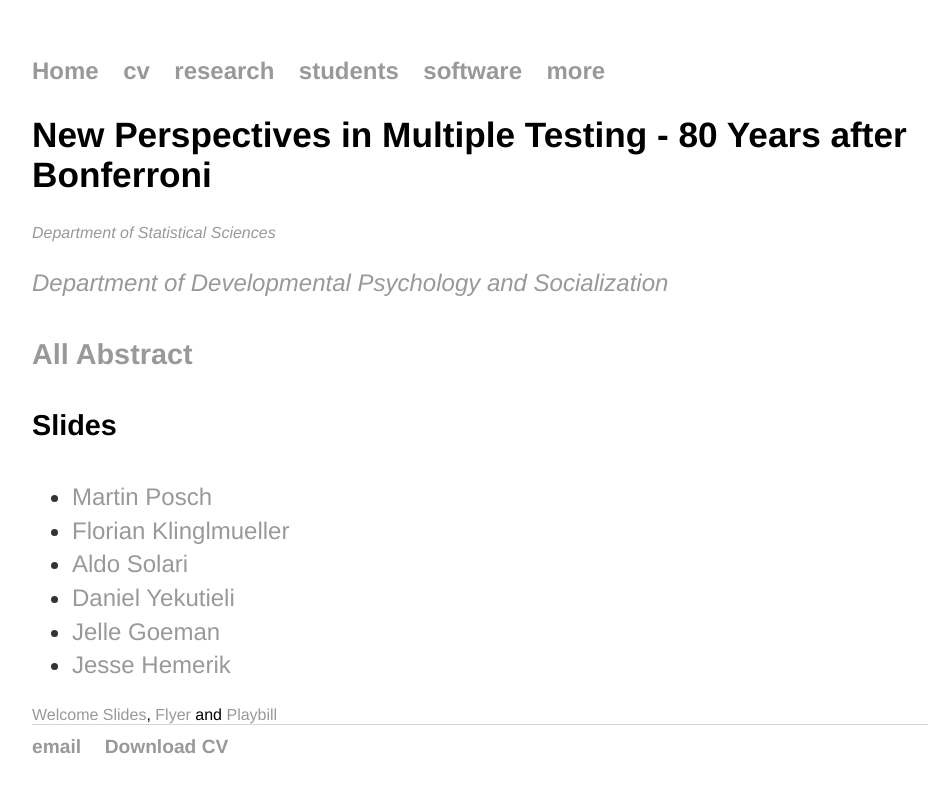
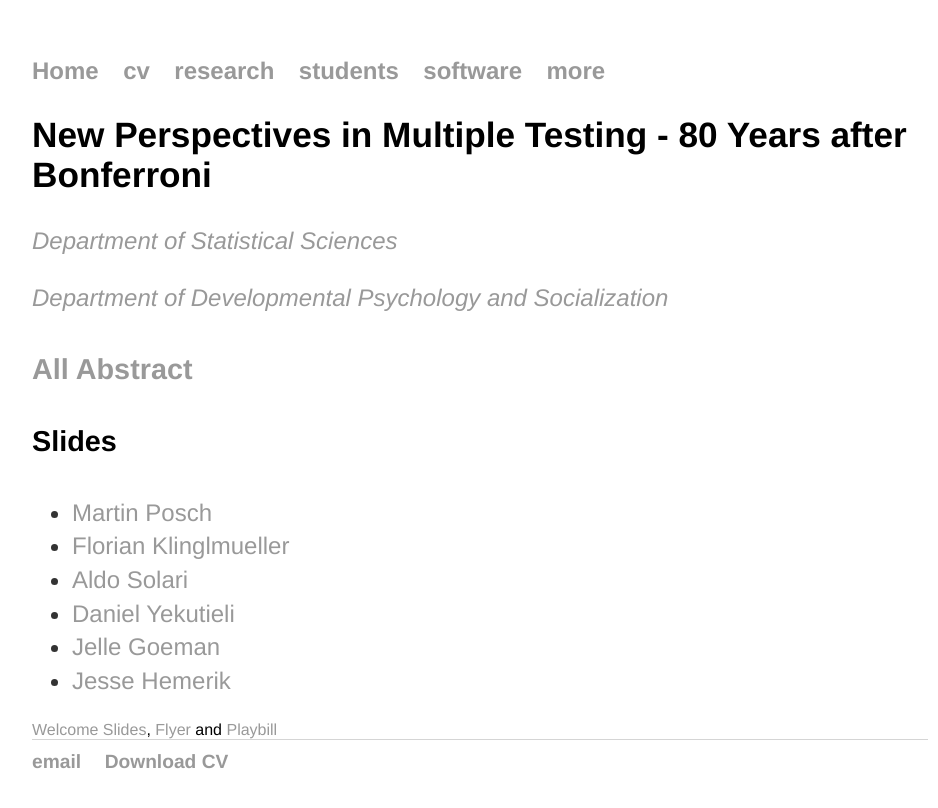
Before and after one commit to livioivil/livioivil.github.io, a Jekyll site: the page built from research/80nferroni/80nferroni.html, in a window 1280 px wide. Shown: the top 808 px of the page, without its empty margins (160-1098 px from the left). Built offline with Jekyll 4.4.1, drawn with Linux system fonts in a browser that asks for light colours.

Commit message:
80nferroni ...

```diff
--- a/research/80nferroni/80nferroni.html
+++ b/research/80nferroni/80nferroni.html
@@ -5,12 +5,9 @@ author: "Department of Statistical Sciences <p> Department of Developmental Psyc
 ---
 
 <h2> New Perspectives in Multiple Testing - 80 Years after Bonferroni</a> </h2>
-
+<p>
 <i> <a href="www.stat.unipd.it"> Department of Statistical Sciences </a> </i><p>
 <i> <a href="www.dpss.unipd.it"> Department of Developmental Psychology and Socialization </a> </i>
-
-
-
 
 <h4><a href="http://www.stat.unipd.it/sites/default/files/Abstract.pdf">All Abstract</a></h4>
 
```
